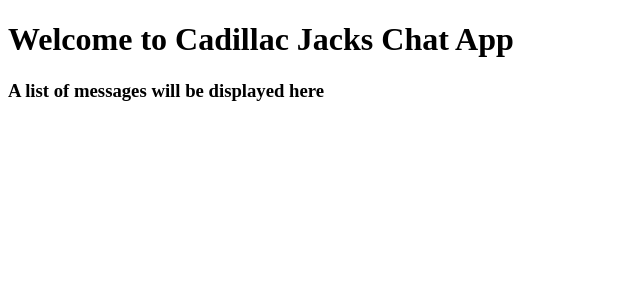
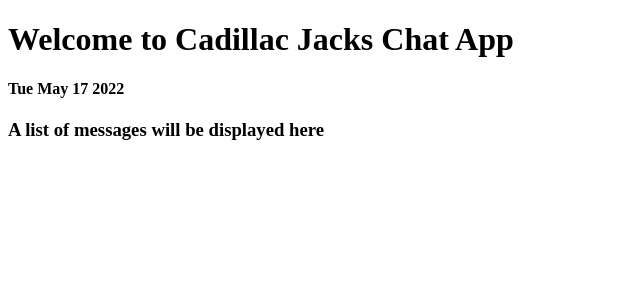
Before and after one commit to CadillacJack42/structured-app, a React app: page / in a window 1280 px wide. Shown: the top 300 px of the page, without its empty margins (0-640 px from the left). Built offline with nearby package versions, Linux system fonts and the light colour scheme.

Commit message:
feat: added date to header

```diff
--- a/src/views/Header.jsx
+++ b/src/views/Header.jsx
@@ -1,3 +1,17 @@
+import { useEffect, useState } from 'react';
+
 export const Header = () => {
-  return <h1>Welcome to Cadillac Jacks Chat App</h1>;
+  const [date, setDate] = useState(Date.now());
+
+  useEffect(() => {
+    const currentTime = new Date(date);
+    setDate(currentTime.toDateString());
+  }, []);
+
+  return (
+    <>
+      <h1>Welcome to Cadillac Jacks Chat App</h1>
+      <h4>{date}</h4>
+    </>
+  );
 };
```
